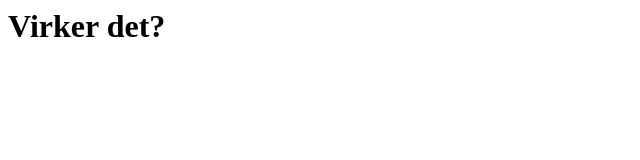
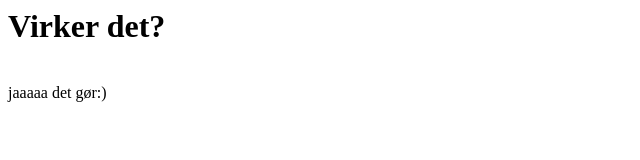
Before and after one commit to math894i/math894i.github.io, a plain HTML site: page index.html in a window 1280 px wide. Shown: the whole page, without its empty margins (0-640 px from the left). Drawn offline with Linux system fonts and the light colour scheme.

Commit message:
Add files via upload

```diff
--- a/index.html
+++ b/index.html
@@ -3,6 +3,7 @@
 <title> github </title>
 </head>
 <body>
-<h1>Virker det?</h1>
+<h1>Virker det?</h1><br>
+jaaaaa det gør:)
 </body>
 </html>
```
